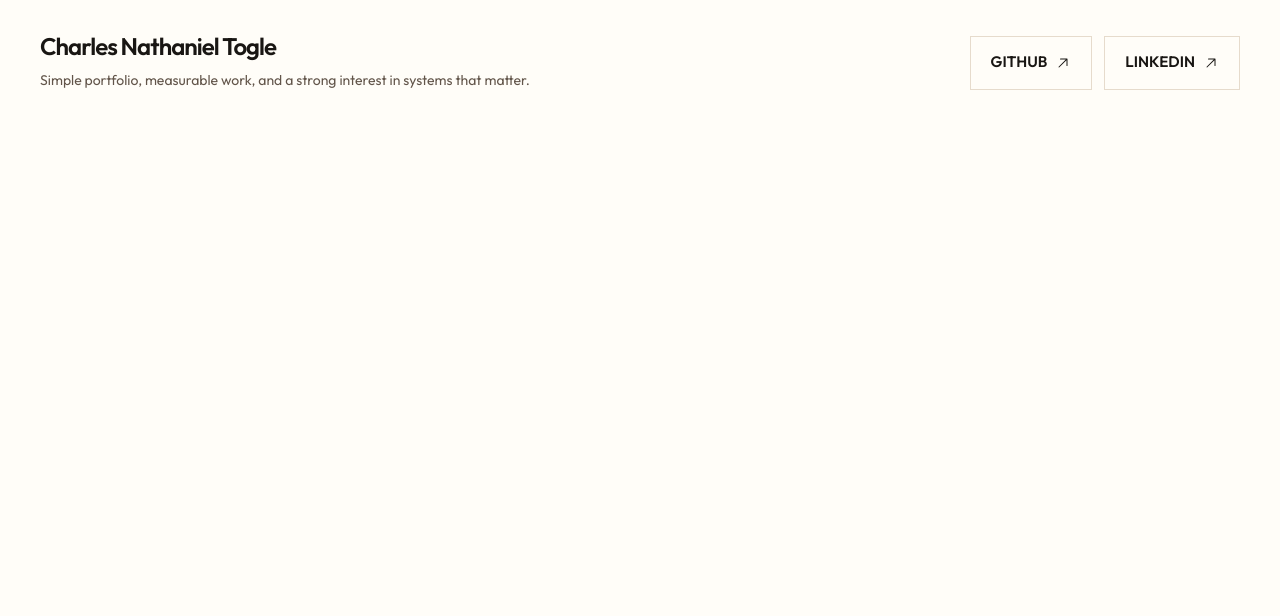
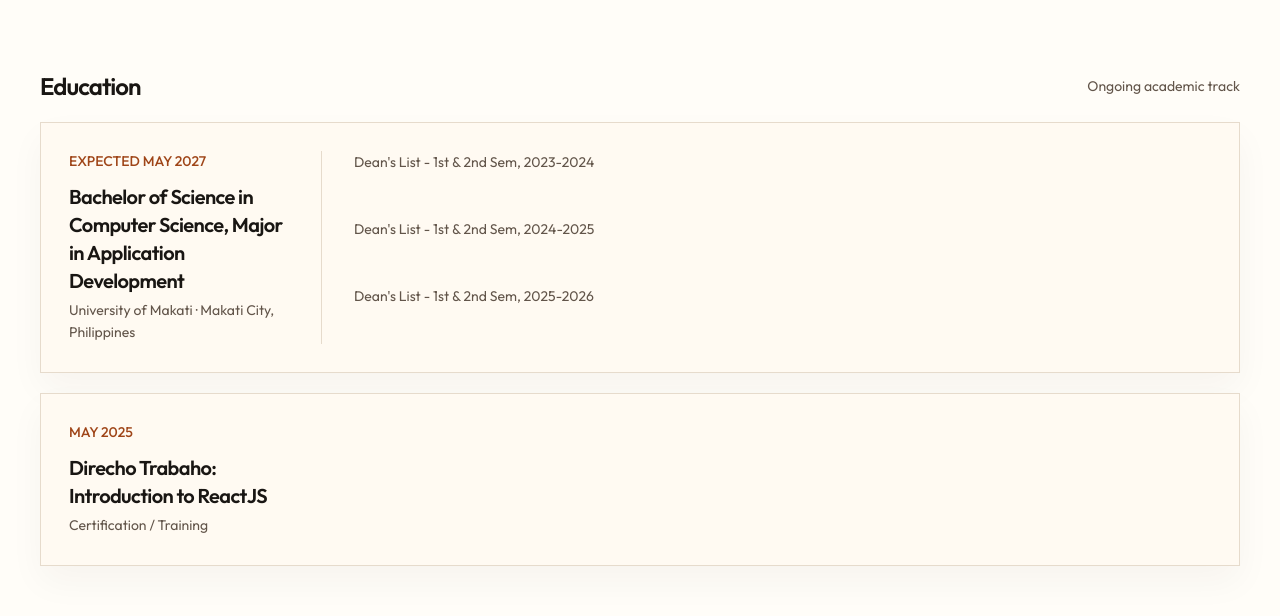
Before and after one commit to CharlesTogle/charles-togle, a Next.js app: page / in a window 1280 px wide. Shown: the part 8954-9570 px from the top of the page. Before the commit the page ends 9084 px from the top, so only its background shows below. Built offline with nearby package versions, Linux system fonts and the light colour scheme.

Commit message:
Create education component

```diff
--- /dev/null
+++ b/src/app/components/Education.tsx
@@ -0,0 +1,46 @@
+import { educationEntries } from "../data/about";
+
+export default function Education() {
+  return (
+    <section id="education" className="section-frame">
+      <div className="section-shell space-y-5">
+        <div className="flex items-center justify-between gap-4">
+          <h2 className="text-2xl font-semibold tracking-[-0.04em]">Education</h2>
+          <span className="text-sm" style={{ color: "var(--foreground-soft)" }}>
+            Ongoing academic track
+          </span>
+        </div>
+
+        <div className="grid gap-5">
+          {educationEntries.map((entry) => (
+            <article key={`${entry.degree}-${entry.period}`} className="card-surface p-6 sm:p-7">
+              <div className="grid gap-5 lg:grid-cols-[220px_minmax(0,1fr)] lg:gap-8">
+                <div className="space-y-3">
+                  <p className="text-sm font-medium" style={{ color: "var(--accent-strong)" }}>
+                    {entry.period}
+                  </p>
+                  <div>
+                    <h3 className="text-xl font-semibold tracking-[-0.03em]">{entry.degree}</h3>
+                    <p className="mt-1 text-sm leading-relaxed" style={{ color: "var(--foreground-soft)" }}>
+                      {entry.school}
+                    </p>
+                  </div>
+                </div>
+
+                {entry.bullets.length > 0 ? (
+                  <ul className="grid gap-2 border-t pt-4 lg:border-l lg:border-t-0 lg:pl-8 lg:pt-0" style={{ borderColor: "var(--border)" }}>
+                    {entry.bullets.map((bullet) => (
+                      <li key={bullet} className="text-sm leading-relaxed" style={{ color: "var(--foreground-soft)" }}>
+                        {bullet}
+                      </li>
+                    ))}
+                  </ul>
+                ) : null}
+              </div>
+            </article>
+          ))}
+        </div>
+      </div>
+    </section>
+  );
+}
```
